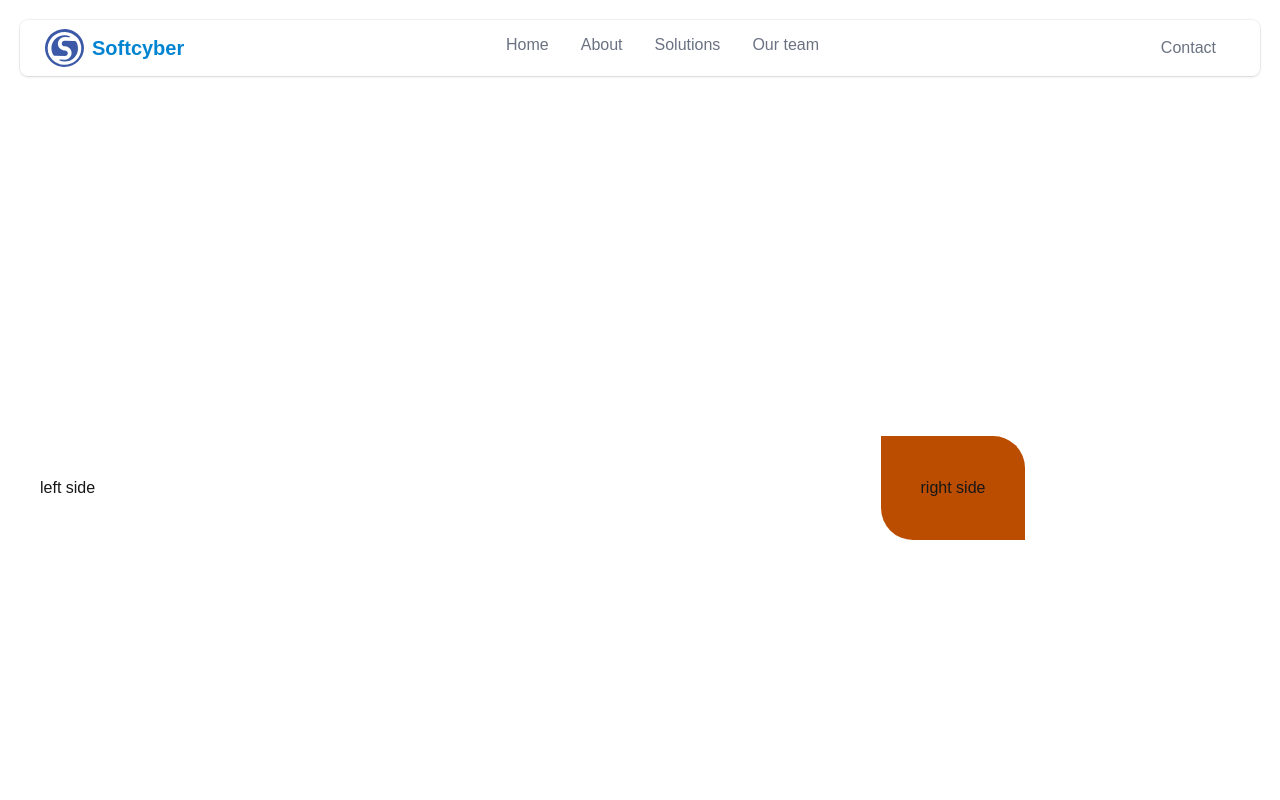
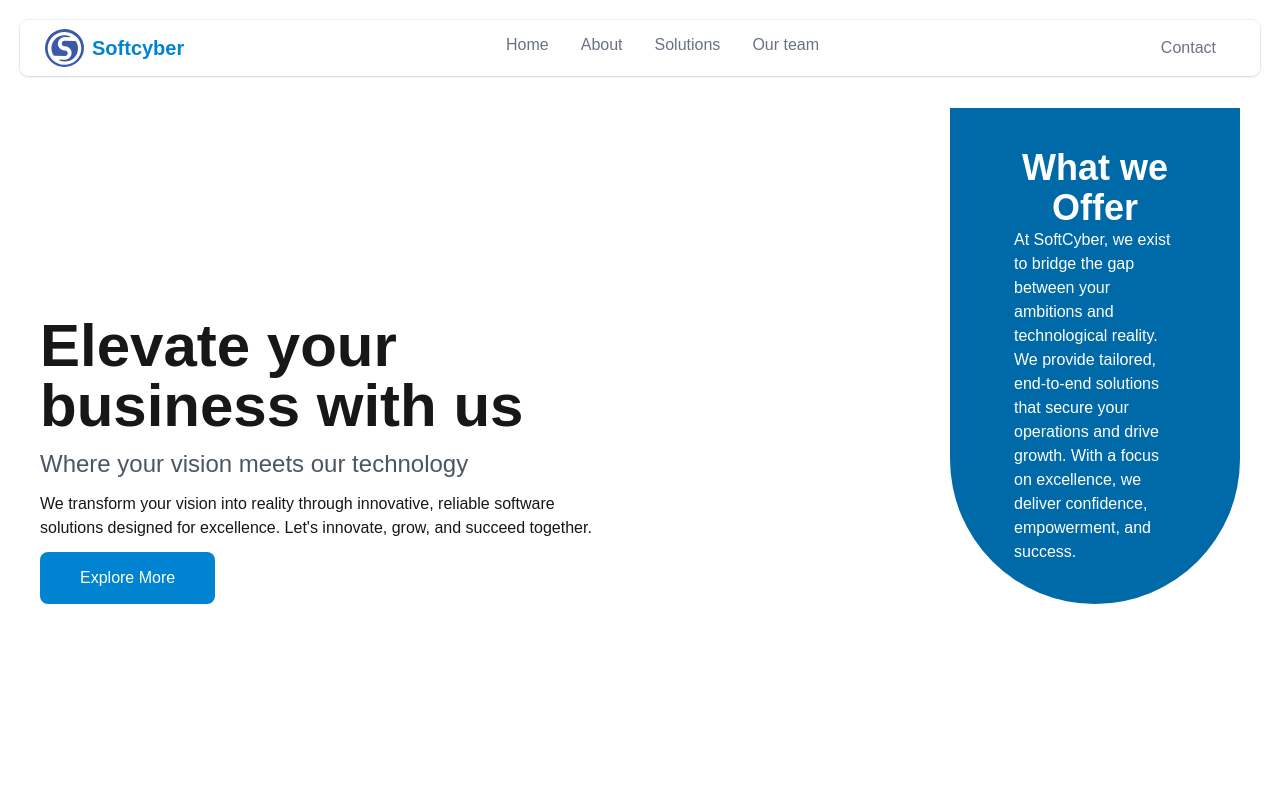
Before and after one commit to Caleb2-0/softcyber, a Next.js app: page /home/first in a window 1280 px wide. Shown: the top 800 px of the page. Built offline with nearby package versions, Linux system fonts and the light colour scheme.

Commit message:
home banner

```diff
--- a/app/home/first/page.jsx
+++ b/app/home/first/page.jsx
@@ -2,15 +2,16 @@
 import React from 'react'
 import {motion} from 'framer-motion'
 import Bckgrund from '../../components/DottedWaveBackground'
+import Link from 'next/link';
 
 const page = () => {
   return (
     <>
     <Bckgrund/>
     <main>
-        <div className='flex w-full h-screen justify-between gap-3 items-center'>
-        <motion.div initial={{ opacity: 0, x: -30 }} whileInView={{ opacity: 1, x: 0 }} viewport={{ once: false }} transition={{ duration: 1 }} className='h-full w-full p-5 flex items-center justify-items-start'><motion.h2 initial={{ opacity: 0, y: 30 }} whileInView={{ opacity: 1, y: 0 }} viewport={{ once: false }} transition={{ duration: 2 }}>left side</motion.h2></motion.div>
-        <motion.div initial={{ opacity: 0, x: 30 }} whileInView={{ opacity: 1, x: 0 }} viewport={{ once: false }} transition={{ duration: 1 }} className='h-full w-full p-5 flex items-center justify-center'><motion.div initial={{ opacity: 0, y: 30 }} whileInView={{ opacity: 1, y: 0 }} viewport={{ once: false }} transition={{ duration: 2 }}><div className='bg-amber-700 rounded-bl-4xl rounded-se-4xl p-10'><p>right side</p></div></motion.div></motion.div>
+        <div className='flex w-full  justify-around items-end'>
+        <motion.div initial={{ opacity: 0, x: -30 }} whileInView={{ opacity: 1, x: 0 }} viewport={{ once: false }} transition={{ duration: 1 }} className='h-full w-full p-5 flex flex-col gap-3 items-start justify-center'><motion.h2 initial={{ opacity: 0, y: 30 }} whileInView={{ opacity: 1, y: 0 }} viewport={{ once: false }} transition={{ duration: 2 }} className='text-6xl font-semibold'>Elevate your business with us</motion.h2><p className='text-2xl text-gray-600'>Where your vision meets our technology</p><p>We transform your vision into reality through innovative, reliable software solutions designed for excellence. Let's innovate, grow, and succeed together.</p><Link href='../solutions' className='text-white bg-sky-600 px-10 py-3.5 rounded-lg hover:bg-sky-900 active:bg-sky-300'>Explore More</Link></motion.div>
+        <motion.div initial={{ opacity: 0, x: 30 }} whileInView={{ opacity: 1, x: 0 }} viewport={{ once: false }} transition={{ duration: 1 }} className='h-full w-full p-5 flex justify-items-end items-end-safe'><motion.div initial={{ opacity: 0, y: 30 }} whileInView={{ opacity: 1, y: 0 }} viewport={{ once: false }} transition={{ duration: 2 }}><div className='flex w-full justify-end'><div className='flex flex-col bg-sky-700 rounded- rounded-b-full py-10 px-16 w-[50%]'><h2 className='text-white font-semibold text-center text-4xl'>What we Offer</h2><p className='text-white'>At SoftCyber, we exist to bridge the gap between your ambitions and technological reality. We provide tailored, end-to-end solutions that secure your operations and drive growth. With a focus on excellence, we deliver confidence, empowerment, and success.</p></div></div></motion.div></motion.div>
     </div>
     </main>
     </>
--- a/app/home/second/page.jsx
+++ b/app/home/second/page.jsx
@@ -2,7 +2,9 @@ import React from 'react'
 
 const page = () => {
   return (
-    <div>page</div>
+    <div>
+
+    </div>
   )
 }
 
```
